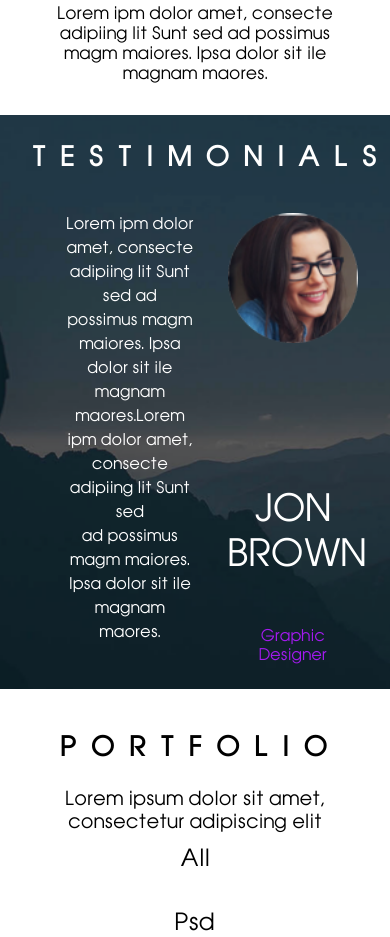
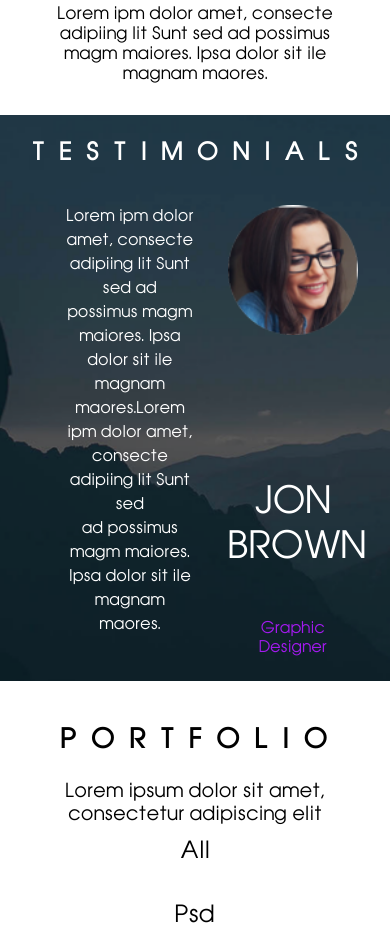
Before and after one commit to kuba1pie/10-JohnSmith, a website built with webpack: page index.html in a window 390 px wide. Shown: the part 3758-4695 px from the top of the page. Built offline with nearby package versions, Linux system fonts and the light colour scheme; files whose address does not match are found by name.

Commit message:
testimonial h3 size

```diff
--- a/src/style/sass/mobile.sass
+++ b/src/style/sass/mobile.sass
@@ -91,6 +91,8 @@ main
             grid-template-columns: 60% 40% 0
             grid-template-rows: auto auto auto
             justify-content: space-around
+            h3
+                font-size: 1.4em
             .quote
                 text-align: center
                 grid-row: 2/4
```
Also changed, not shown: src/style/css/main.css, 1 other file.
